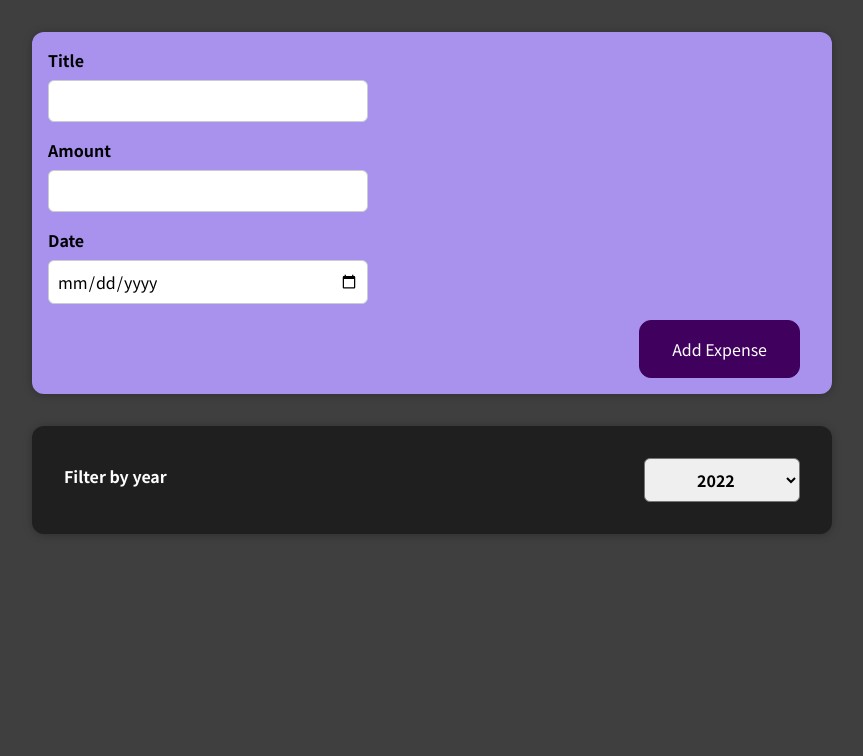
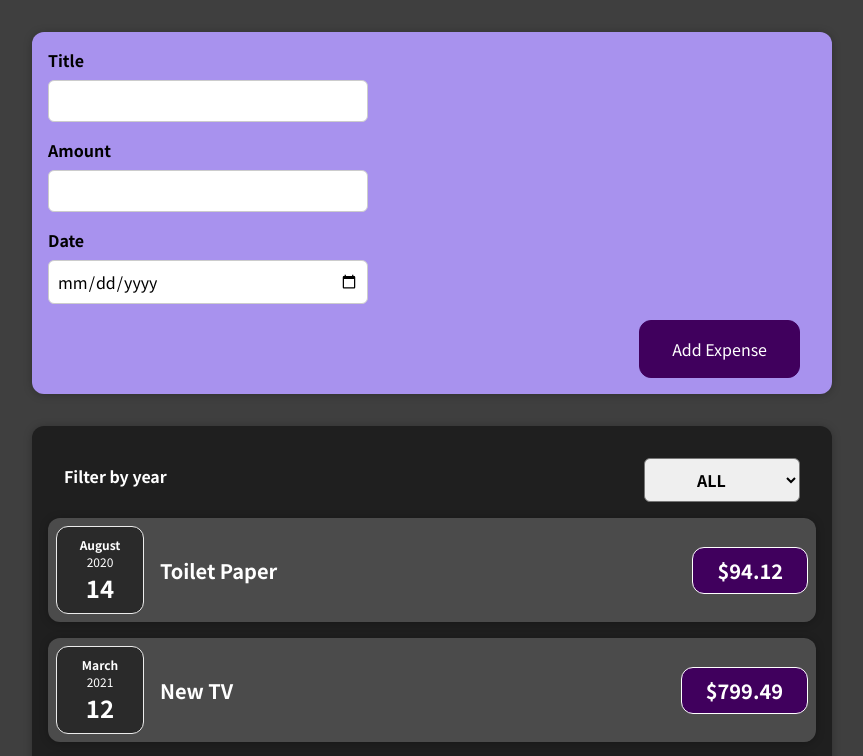
Before and after one commit to dopamine-s-archive/expense-tracker-app, a React (Create React App) app: page / in a window 1280 px wide. Shown: the top 756 px of the page, without its empty margins (208-1071 px from the left). Built offline with nearby package versions, Linux system fonts and the light colour scheme.

Commit message:
adds All years value. Adds conditional output

```diff
--- a/src/components/Expenses/Expenses.js
+++ b/src/components/Expenses/Expenses.js
@@ -5,7 +5,7 @@ import Card from '../UI/Card';
 import './Expenses.css';
 
 export default function Expenses(props) {
-  const [filteredYear, setFilteredYear] = useState('2022');
+  const [filteredYear, setFilteredYear] = useState('ALL');
 
   const yearFilterChangeHandler = selectedYearValue => {
     setFilteredYear(selectedYearValue);
@@ -14,6 +14,22 @@ export default function Expenses(props) {
   console.log('in Expenses.js - yearValue', filteredYear);
   console.log('in Expenses.js - props', props)
 
+  const filteredExpenses = filteredYear !== 'ALL' ?
+  props.expenses.filter((expense) => expense.date.getFullYear().toString() === filteredYear) : props.expenses;
+
+  let expensesContent = <p>No expenses found.</p>
+
+  if (filteredExpenses.length > 0) {
+    expensesContent = filteredExpenses.map((expense) => (
+      <ExpenseItem
+        key={expense.id}
+        title={expense.title}
+        amount={expense.amount}
+        date={expense.date}
+      />
+    ))
+  }
+
   return (
     <div>
       <Card className="expenses">
@@ -21,16 +37,7 @@ export default function Expenses(props) {
           selected={filteredYear}
           onChangeYearFilter={yearFilterChangeHandler}
         />
-        {
-          props.expenses.filter((expense) => expense.date.getFullYear().toString() === filteredYear).map((expense) => (
-            <ExpenseItem
-              key={expense.id}
-              title={expense.title}
-              amount={expense.amount}
-              date={expense.date}
-            />
-          ))
-        }
+        {expensesContent}
       </Card>
     </div>
   );
--- a/src/components/ExpensesFilter/ExpensesFilter.js
+++ b/src/components/ExpensesFilter/ExpensesFilter.js
@@ -16,6 +16,7 @@ export default function ExpensesFilter(props) {
           value={props.selected}
           onChange={changeExpenseYearHandler}
         >
+          <option value='ALL'>ALL</option>
           <option value='2022'>2022</option>
           <option value='2021'>2021</option>
           <option value='2020'>2020</option>
```
